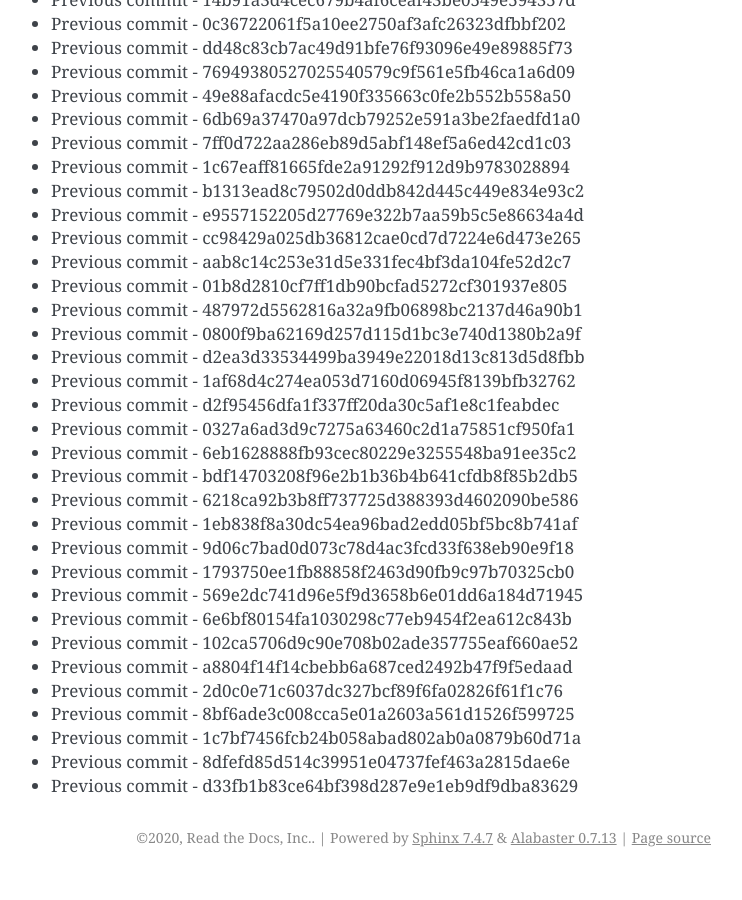
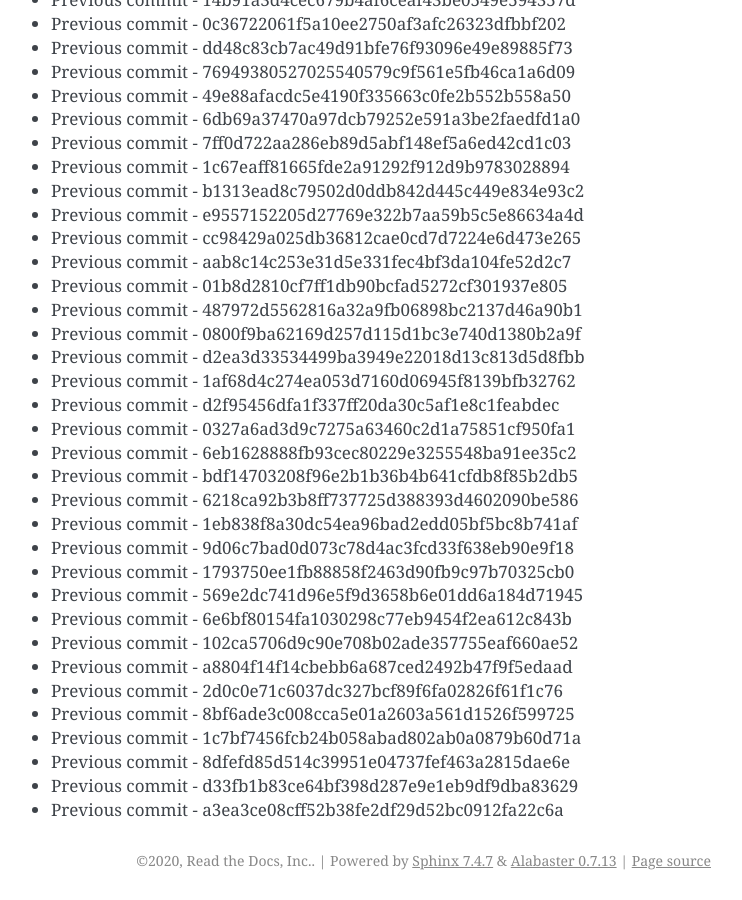
Before and after one commit to readthedocs/rtd-git-stresstest, a Sphinx documentation site: the page built from docs/updates.rst, in a window 1280 px wide and 900 px high, scrolled down 16361 px. Shown: the whole window, without its empty margins (399-1141 px from the left). Built offline with Sphinx 7.4.7, drawn with Linux system fonts in a browser that asks for light colours; before the commit the page ends 17238 px from its top, so only the background shows below that.

Commit message:
Generating commit from previous: a3ea3ce08cff52b38fe2df29d52bc0912fa22c6a

```diff
--- a/docs/updates.rst
+++ b/docs/updates.rst
@@ -719,3 +719,4 @@ It can be tested for any performance characteristics.
 * Previous commit - 1c7bf7456fcb24b058abad802ab0a0879b60d71a
 * Previous commit - 8dfefd85d514c39951e04737fef463a2815dae6e
 * Previous commit - d33fb1b83ce64bf398d287e9e1eb9df9dba83629
+* Previous commit - a3ea3ce08cff52b38fe2df29d52bc0912fa22c6a
```
